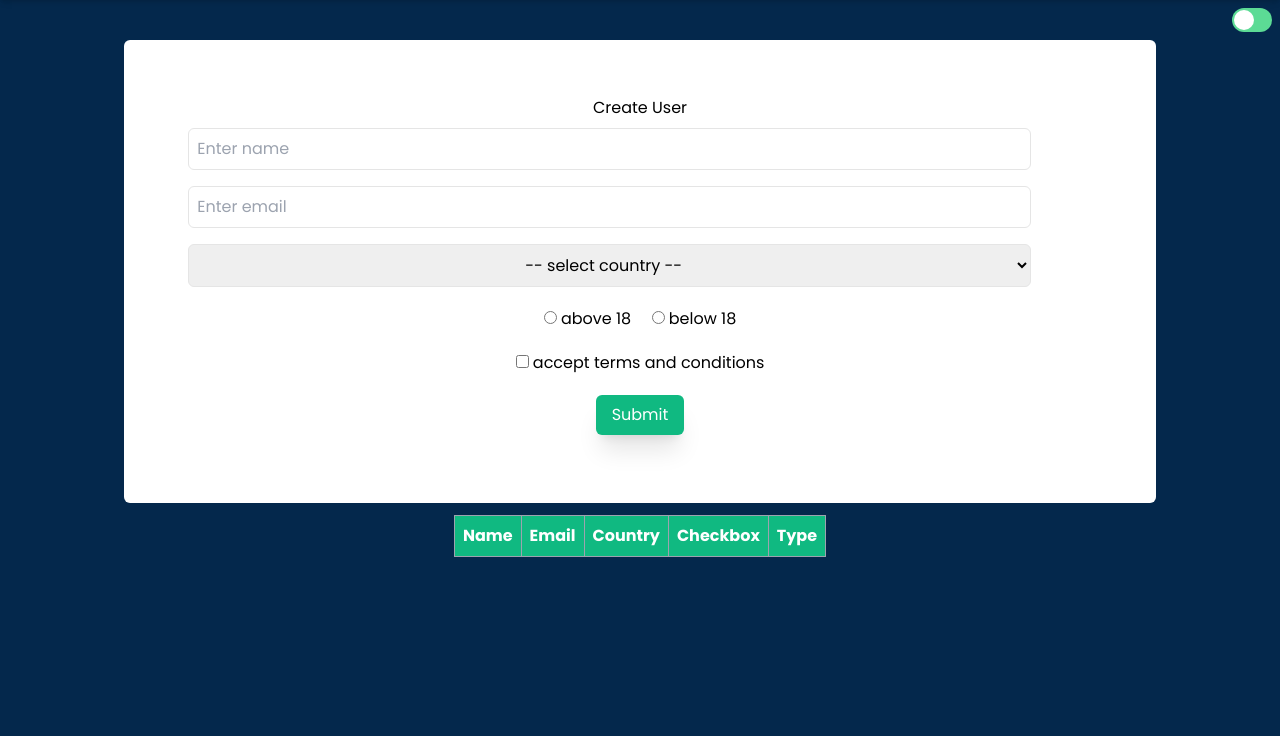
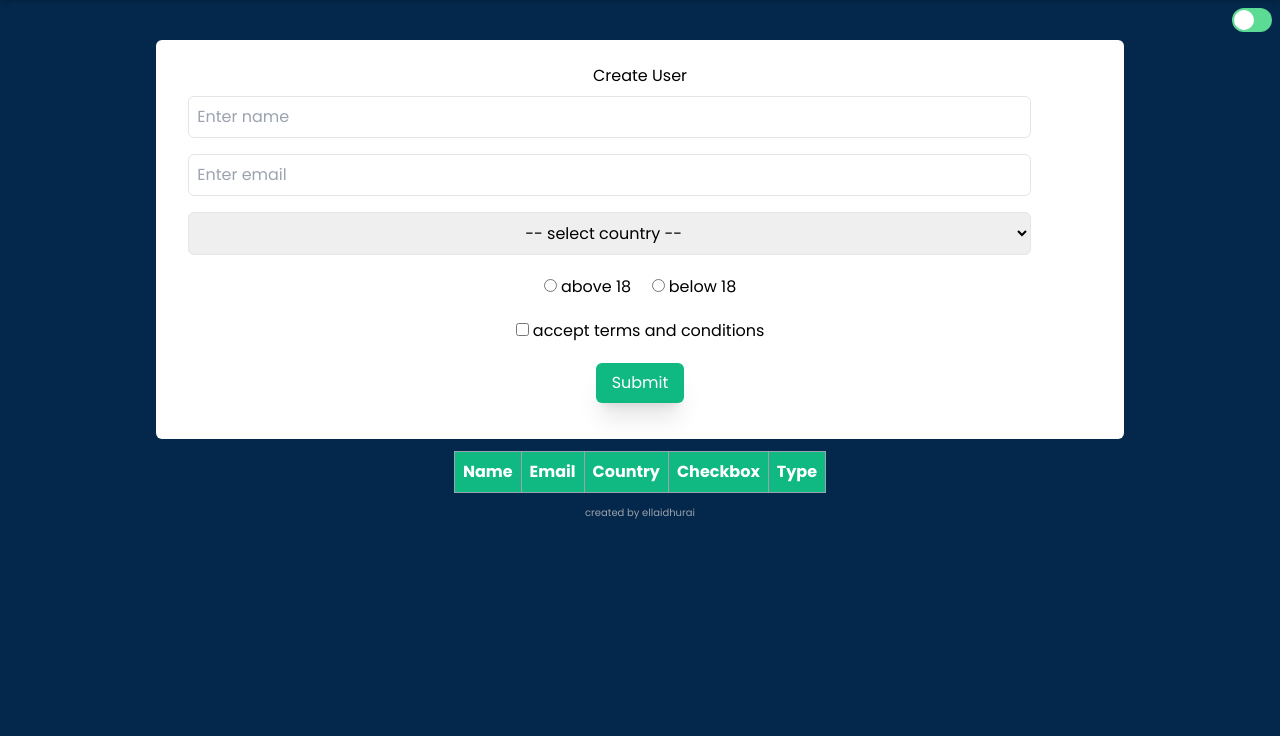
Before and after one commit to ellaidhurain/Todo-planner, a website: page contact.html in a window 1280 px wide. Shown: the part 64-800 px from the top of the page. Drawn offline with Linux system fonts and the light colour scheme; a web font is replaced by a local one.

Commit message:
first commit

```diff
--- a/JS DOM/js/contact.js
+++ b/JS DOM/js/contact.js
@@ -84,6 +84,7 @@ const handleSubmit2 = (event) => {
 
   // Update the contact list
   getContacts();
+
 };
 
 
--- a/contact.html
+++ b/contact.html
@@ -13,7 +13,7 @@
       class="w-100 text-center header shadow-md px-4 py-4 flex justify-between items-center"
     >
       <span></span>
-      <span class="text-2xl text-white">🎯Task Me</span>
+      <span class="text-2xl text-white">🎯 Task Me</span>
       <a class="text-white" href="index.html" style="font-size: 16px">Home</a>
     </header>
 
@@ -26,7 +26,7 @@
 
     <main id="main" class="flex flex-col justify-center items-center w-100">
       <div class="form-container bg-white rounded-md">
-        <form id="form" class="p-6 m-8" name="contact">
+        <form id="form" class="p-6 m-6" name="contact">
           <div class="text-center">
             <span>Create User</span>
           </div>
@@ -114,7 +114,8 @@
           <button id="pay">pay</button>
         </form>
       </div> -->
-    </main>
+
+      <span style="font-size: 10px; color:rgba(207, 204, 204, 0.743) ">created by ellaidhurai</span>    </main>
 
     <script src="./JS DOM/js/contact.js"></script>
     <script src="./JS DOM/js/toggle.js"></script>
```
Also changed, not shown: index.html (+2 -1 lines).
